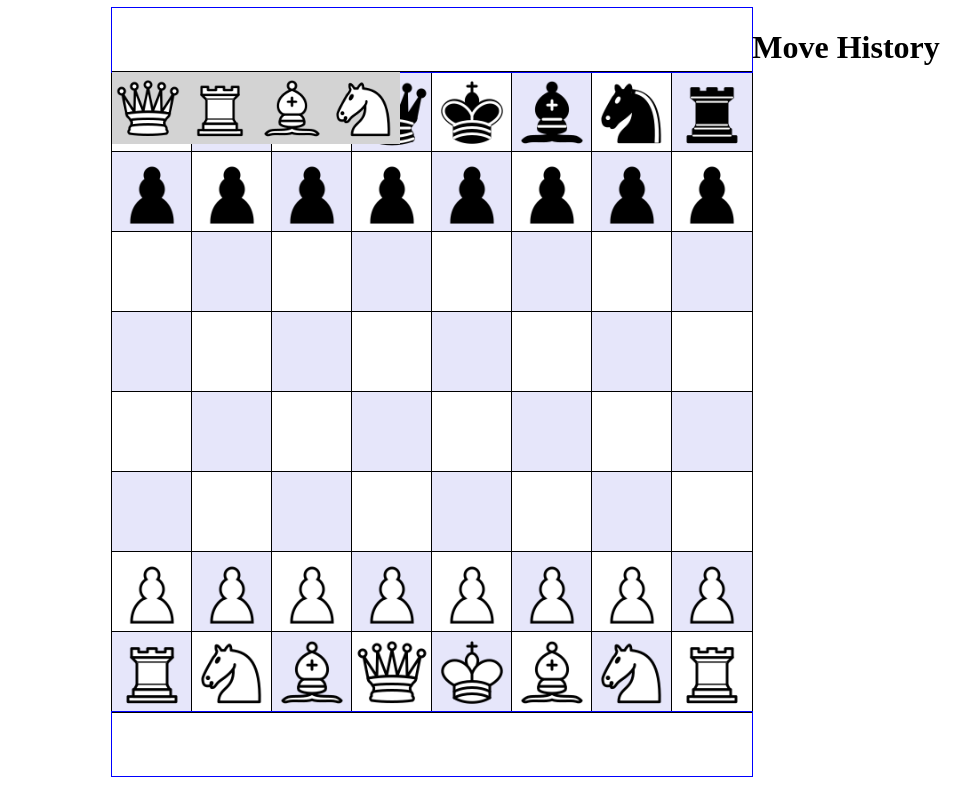
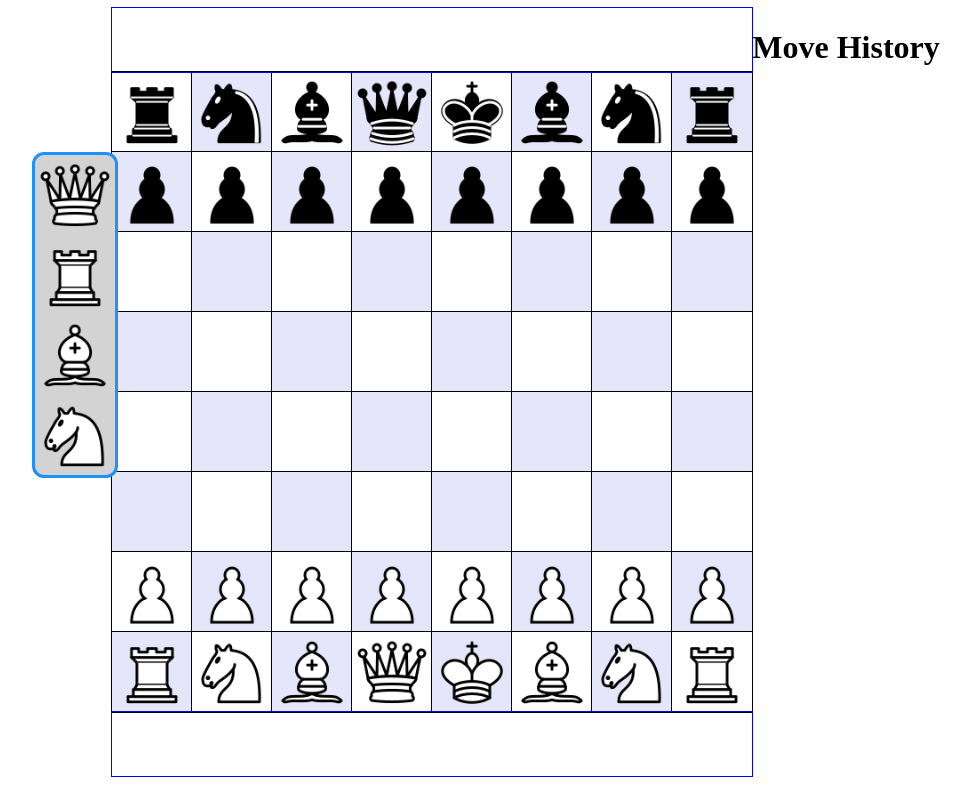
Before and after one commit to JamesHagerty1/React-Chess, a React (Create React App) app: page / in a window 1280 px wide. Shown: the whole page, without its empty margins (114-1083 px from the left). Built offline with nearby package versions, Linux system fonts and the light colour scheme.

Commit message:
better promo box drawing

```diff
--- a/src/App.tsx
+++ b/src/App.tsx
@@ -78,6 +78,11 @@ const SVGLayer: FC<SVGLayerProps> = (props) => {                      // TBD ren
 
   // piece promotion box reference
   const shade = piece.charAt(1);
+  const promos: string[] =
+    (shade == "l") ? ["ql", "rl", "bl", "nl"] : ["nd", "bd", "rd", "qd"];
+  let promosStyle = (shade == "l") ? {"top": tileDim, "left": tileDim * newC} :
+    {"bottom": tileDim, "left": tileDim * newC};
+
 
   // coords for selected piece ricle
   const [cx, cy] = [halfTileDim + selC * tileDim, halfTileDim + selR * tileDim];
@@ -89,11 +94,11 @@ const SVGLayer: FC<SVGLayerProps> = (props) => {                      // TBD ren
   return (
     <div className="svg-layer"
     style={{"top": `${top}px`, "left": `${left}px`}}>
-      <div className="pawn-promotion">
-        <img className="promo-img" src={require(`./images/q${shade}.png`)} />
-        <img className="promo-img" src={require(`./images/r${shade}.png`)} />
-        <img className="promo-img" src={require(`./images/b${shade}.png`)} />
-        <img className="promo-img" src={require(`./images/n${shade}.png`)} />
+      <div className="pawn-promotion" style={promosStyle}>
+        {promos.map((piece, i) =>
+          <img key={i} className="promo-img"
+          src={require(`./images/${piece}.png`)} />
+        )}
       </div>
       <svg className="svg-box">
         {oldR != -1 &&
--- a/src/index.css
+++ b/src/index.css
@@ -52,15 +52,20 @@
 }
 
 .pawn-promotion {
-  width: 45%;
-  height: 11.25%;
+  width: 12.5%;
+  height: 50%;
   position: absolute;
   background: lightgrey;
+  display: block; /* get rid of space under img */
+  font-size: 0px; /* get rid of space under img */
+  border-radius: 12px;
+  border: 3px solid dodgerblue;
 }
 
 .promo-img {
-  width: 25%;
-  height: 100%;
+  /* outline: 1px solid red; */
+  width: 100%;
+  height: 25%;
 }
 
 .graveyard {
@@ -75,8 +80,8 @@
   outline: 1.5px solid black;
   width: 6.25%;
   height: 100%; /* CHANGE */
-  display: block; /* get rid of white space under div containing img */
-  font-size: 0px; /* get rid of white space under div containing img */
+  display: block; /* get rid of space under div containing img */
+  font-size: 0px; /* get rid of space under div containing img */
   float: left; /* prevent horizontal stacking of tiles in same row */
 }
 
```
